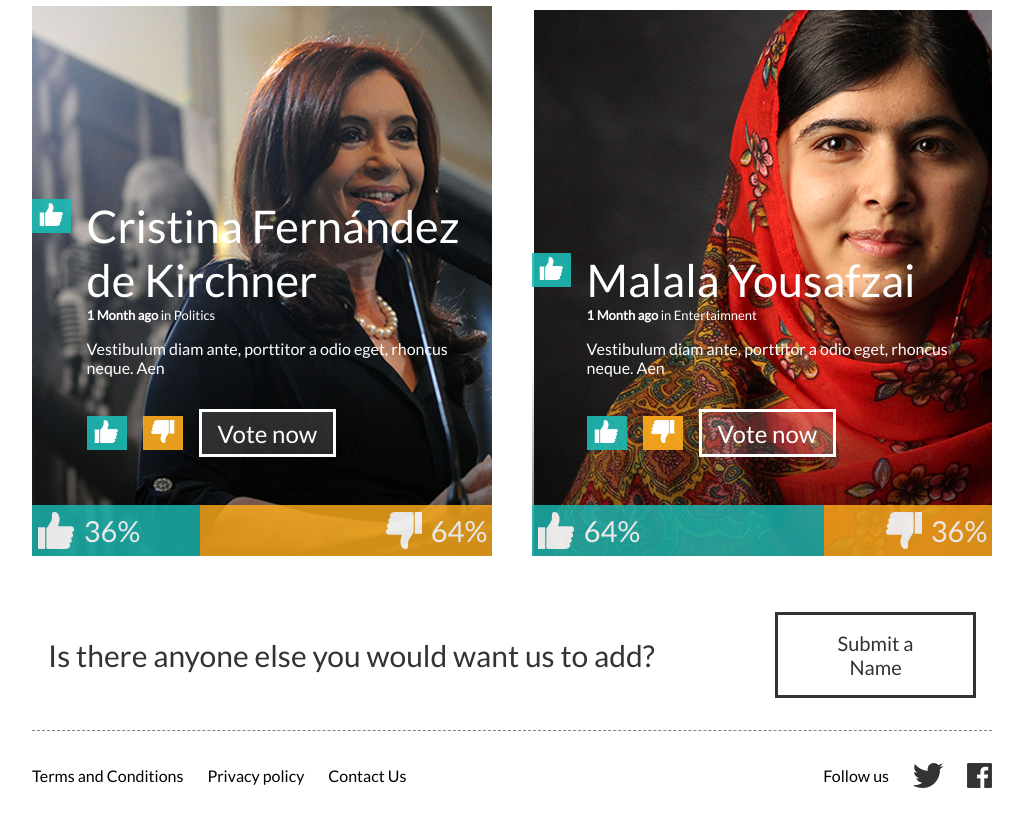
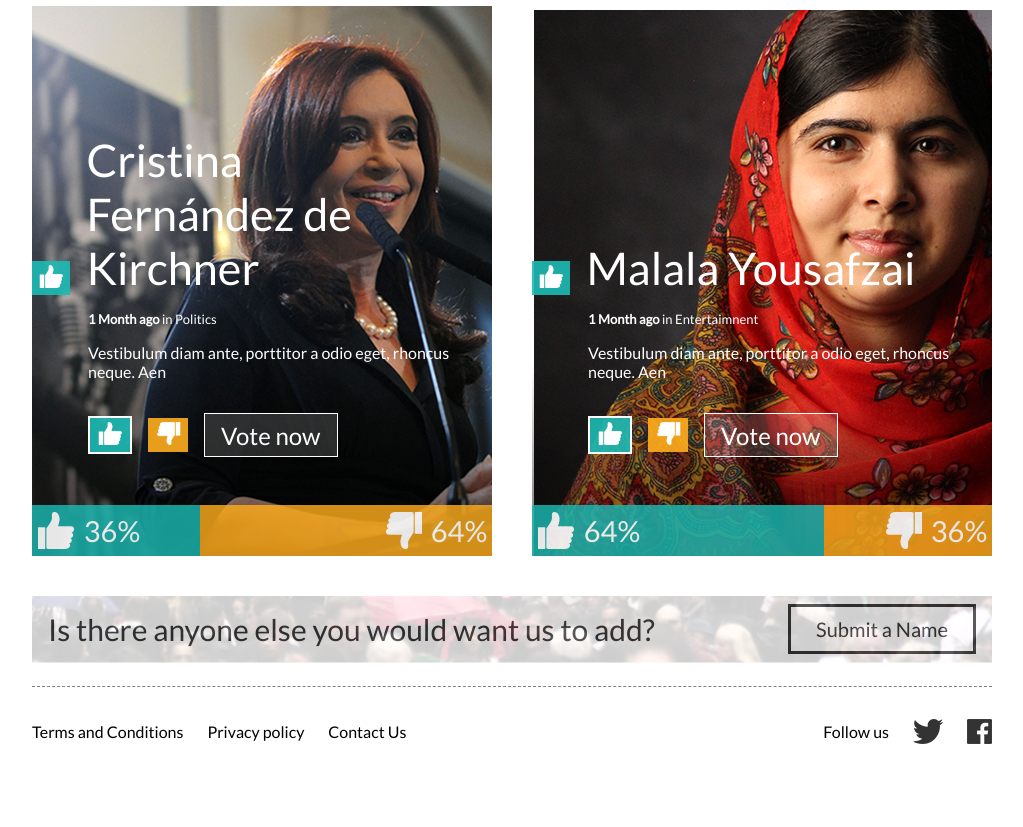
Before and after one commit to pillowslept/ui-votes-test, a Vue app: page / in a window 1280 px wide. Shown: the part 1880-2707 px from the top of the page, without its empty margins (128-1151 px from the left). Built offline with nearby package versions, Linux system fonts and the light colour scheme.

Commit message:
Submit person styles and background image adjustments.

```diff
--- a/src/App.vue
+++ b/src/App.vue
@@ -48,7 +48,6 @@
 
 .button-action {
   cursor: pointer;
-  padding: 1rem 2rem;
   font-size: 20px;
   color: #333333;
   font-weight: 400;
--- a/src/components/CardListItem.vue
+++ b/src/components/CardListItem.vue
@@ -1,13 +1,15 @@
 <template>
   <div class="person-card" :style="backgroundUrl">
     <div class="card-content">
+      <div class="top-data">
         <div class="actual-vote primary">
           <img alt="Up" src="../assets/icons/thumbs-up.png" >
         </div>
-      <div class="information">
         <div class="name">
           {{ person.name }}
         </div>
+      </div>
+      <div class="information">
         <div class="subtitle">
           <b>1 Month ago</b> in {{ person.area }}
         </div>
@@ -15,7 +17,7 @@
           Vestibulum diam ante, porttitor a odio eget, rhoncus neque. Aen
         </div>
         <div class="actions">
-          <div class="button-vote primary">
+          <div class="active button-vote primary">
             <img alt="Up" src="../assets/icons/thumbs-up.png" >
           </div>
           <div class="button-vote secondary">
@@ -52,6 +54,7 @@
 
 <style lang="scss" scoped>
 $icon-size: 40px;
+$default-margin: 1rem;
 
 .person-card {
   min-height: 550px;
@@ -62,11 +65,16 @@
 
 .card-content {
   display: flex;
-  align-items: flex-start;
+  flex-direction: column;
+  width: 90%;
+
+  .top-data {
+    display: flex;
 
     .actual-vote {
       width: $icon-size;
       padding: 3px 0px;
+      align-self: flex-end;
 
       img {
         width: 25px;
@@ -74,16 +82,21 @@
       }
     }
 
-  .information {
-    width: calc(100% - $icon-size);
+    .name {
+      font-size: 45px;
+      width: calc(100% - #{$icon-size});
       margin-left: 1rem;
       text-align: left;
-
-    .name {
-      font-size: 45px;
       color: #ffffff;
       font-weight: 400;
     }
+  }
+
+  .information {
+    width: 90%;
+    margin-top: 1rem;
+    margin-left: calc(#{$default-margin} + #{$icon-size});
+    text-align: left;
 
     .subtitle {
       color: #ffffff;
@@ -145,6 +158,11 @@
       width: 25px;
       height: 25px;
     }
+
+    &.active {
+      border: 2px solid #fffffF;
+    }
+
   }
 }
 
@@ -153,6 +171,7 @@
   padding: 0.4rem 1rem;
   color: #ffffff;
   border-color: #ffffff;
+  border-width: 1px;
 }
 
 </style>
--- a/src/components/SubmitPerson.vue
+++ b/src/components/SubmitPerson.vue
@@ -1,9 +1,11 @@
 <template>
   <div class="submit">
-    <div class="description">
-      Is there anyone else you would want us to add?
+    <div class="informaiton-content">
+      <div class="description">
+        Is there anyone else you would want us to add?
+      </div>
+      <div class="button-action">Submit a Name</div>
     </div>
-    <div class="button-action">Submit a Name</div>
   </div>
 </template>
 
@@ -19,12 +21,18 @@
 <style lang="scss" scoped>
 .submit {
   background: url('../assets/icons/banner-layer.png') no-repeat;
-  background-size: inherit;
-  padding: 1rem;
+  background-position: center;
+  background-size: auto auto;
+}
+
+.informaiton-content {
+  padding: 0.5rem 1rem 1rem;
   display: flex;
   justify-content: space-between;
   align-items: center;
-  color: #333333;
+  height: 100%;
+  background-color: #ffffff;
+  opacity: 0.8;
 }
 
 .description {
@@ -35,4 +43,8 @@
   text-align: left;
   color: #333333;
 }
+
+.button-action {
+  padding: 10px 25px;
+}
 </style>
```
Also changed, not shown: src/assets/icons/banner-layer.png. Lines whose indentation alone changed are shown as unchanged.
